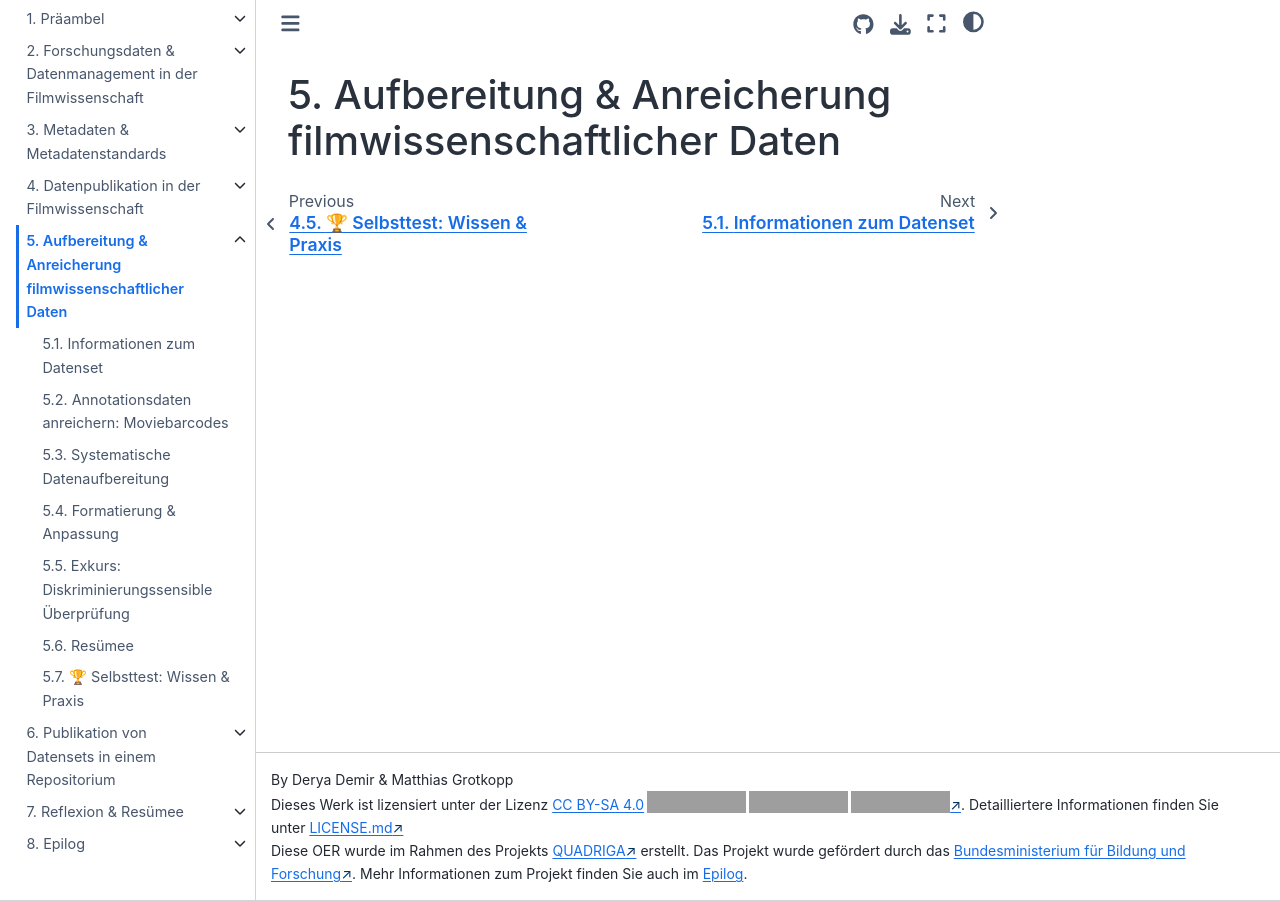
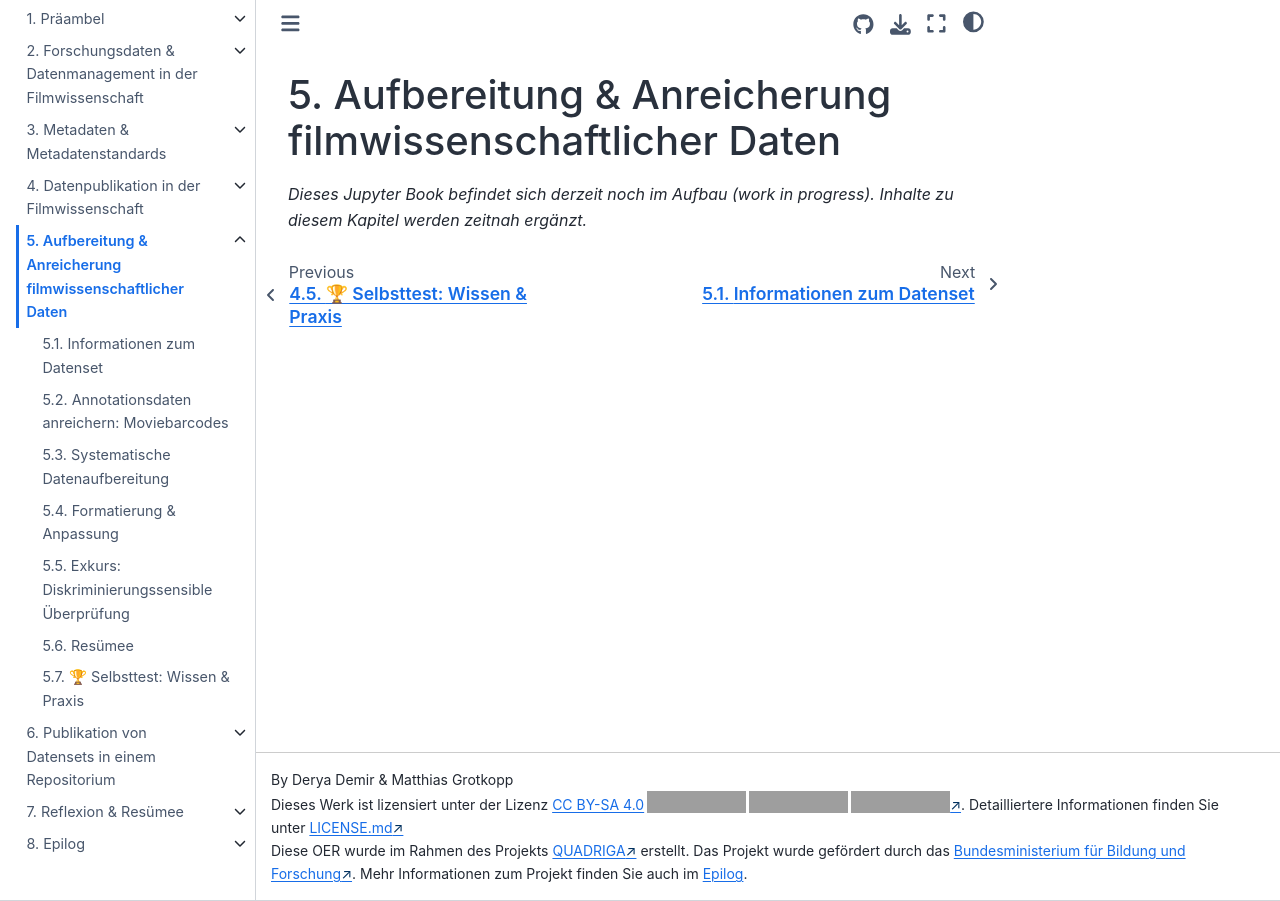
Before and after one commit to lam1aa/Bewegtes-Bild-Fallstudie-3, a Jupyter Book: the page built from 05_aufbereitung_anreicherung/toc_05.md, in a window 1280 px wide. Built offline with Jupyter Book 1.0.4 settings and Sphinx 7.4.7 and the Sphinx Book theme 1.1.4, drawn with Linux system fonts in a browser that asks for light colours; grey boxes are pictures that could not be loaded.

Commit message:
docs: add info

```diff
--- a/05_aufbereitung_anreicherung/toc_05.md
+++ b/05_aufbereitung_anreicherung/toc_05.md
@@ -1 +1,2 @@
 # Aufbereitung & Anreicherung filmwissenschaftlicher Daten
+*Dieses Jupyter Book befindet sich derzeit noch im Aufbau (work in progress). Inhalte zu diesem Kapitel werden zeitnah ergänzt.*
```
Also changed, not shown: 06_publikation_repositorien/toc_06.md (+1 -0 lines).
